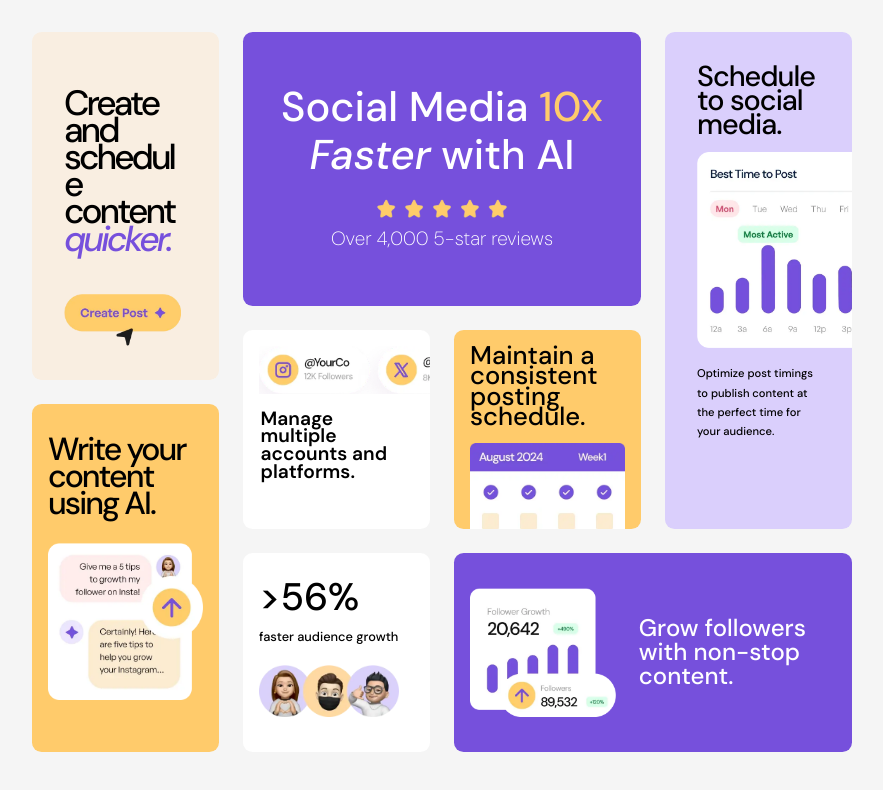
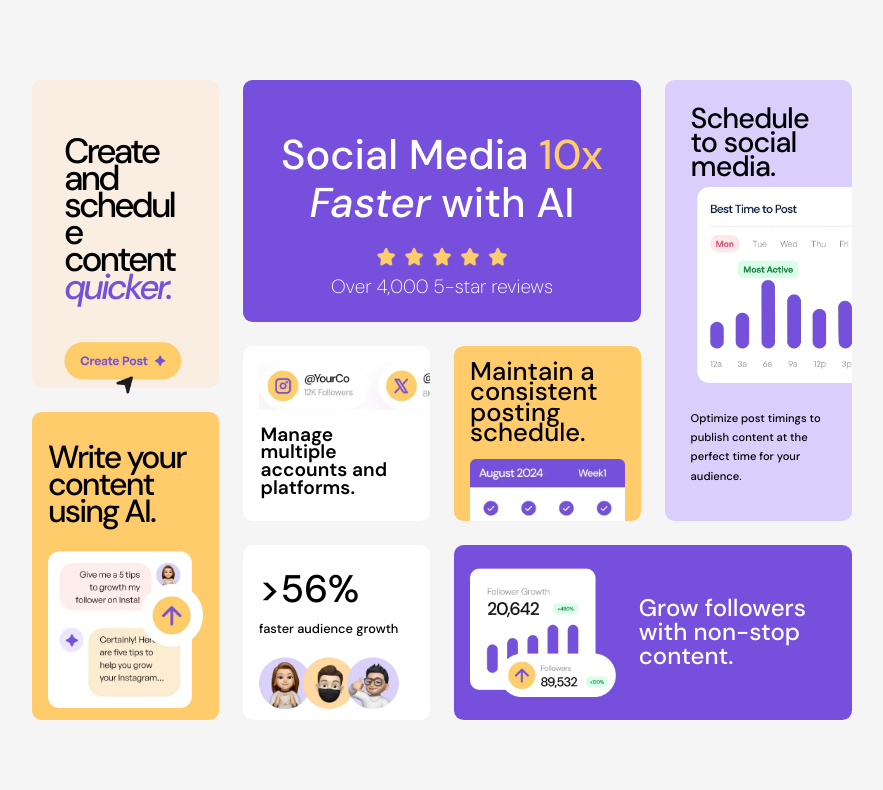
Before and after one commit to gilotin/Bento-grid, a plain HTML site: page index.html in a window 1536 px wide. Shown: the whole page, without its empty margins (326-1209 px from the left). Drawn offline with Linux system fonts and the light colour scheme.

Commit message:
fix: small changes to layouts

```diff
--- a/style.css
+++ b/style.css
@@ -128,7 +128,7 @@ main {
 
 .schedule-posts__header,
 .schedule-posts__description {
-    padding: 1rem;
+    margin: 0.6rem;
     text-align: center;
 
 }
@@ -148,6 +148,10 @@ main {
 }
 
 /* Faster growth card */
+
+.faster-growth {
+    padding-block: 2.4rem;
+}
 
 
 .faster-growth__header {
@@ -227,11 +231,13 @@ main {
     width: 55%;
 }
 
-@media (min-width:1440px) {
+@media (min-width:1024px) {
 
     body {
-        display: grid;
-        max-height: 100vh;
+        justify-content: center;
+        display: flex;
+        align-items: center;
+        height: 100vh;
     }
 
 
@@ -239,7 +245,7 @@ main {
         align-self: center;
         grid-template-columns: repeat(8, 1fr);
         grid-template-rows: repeat(10, 1fr);
-        height: 90vh;
+        height: 640px;
         justify-self: center;
         width: 820px;
         grid-template-areas: "card1 card1 card2 card2 card2 card2 card3 card3 "
```
